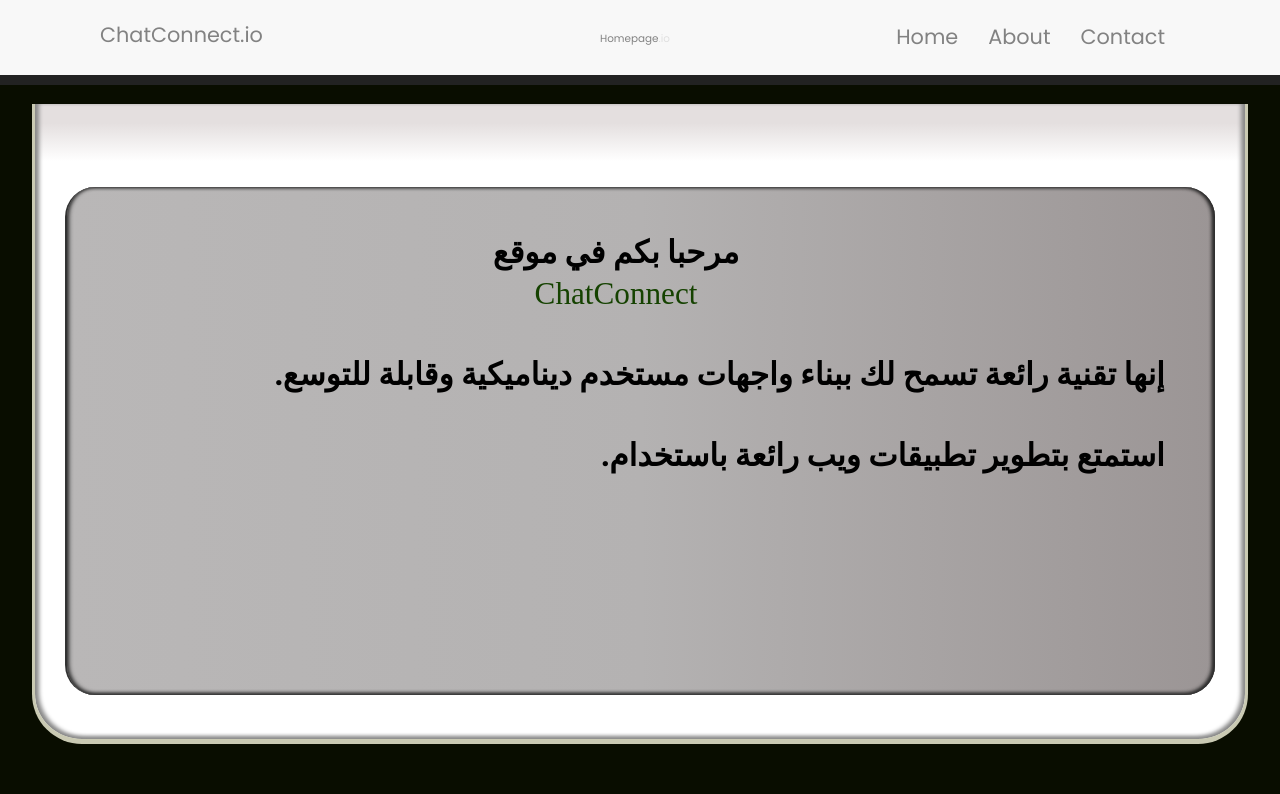
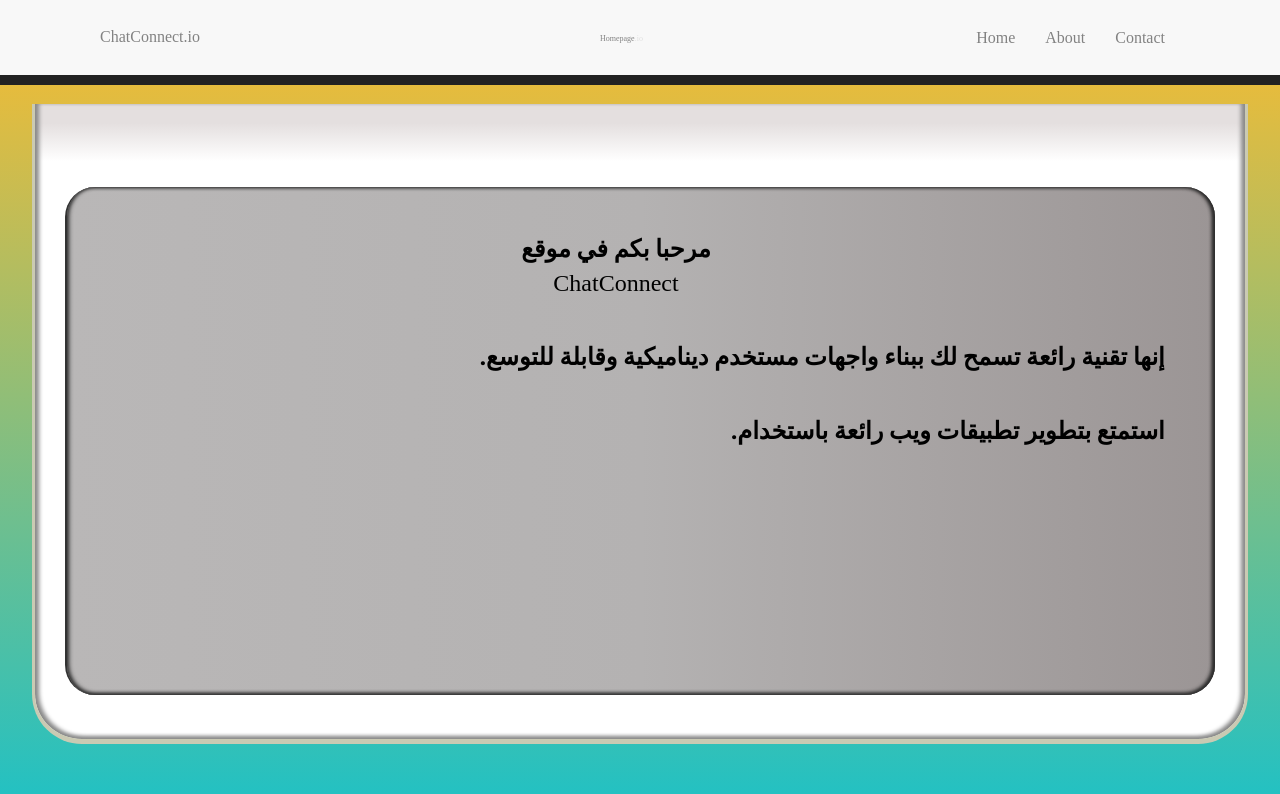
Before and after one commit to abdelrahman-yahia-zakaria/website-React, a React (Create React App) app: page / in a window 1280 px wide. Shown: the top 794 px of the page. Built offline with nearby package versions, Linux system fonts and the light colour scheme; a web font is replaced by a local one.

Commit message:
Project design

```diff
--- a/src/App.css
+++ b/src/App.css
@@ -32,11 +32,15 @@ object {
 
 
 body {
-  font-family: "Poppins", sans-serif;
-  font-size: 1.3rem;
-  background: #090d00;
-  margin: 0
-}
+  background: rgb(34, 193, 195);
+    background: linear-gradient(0deg,
+        rgba(34, 193, 195, 1) 0%,
+        rgba(253, 187, 45, 1) 100%);
+    font-family: "Odibee Sans", cursive;
+    background-repeat: no-repeat;
+    background-attachment: fixed;
+    background-size: 100% 100%;
+  }
 
 .container {
   width: 80%;
@@ -53,7 +57,7 @@ h1 {
   text-align: center;
 }
 
-.box-page {
+/* .box-page {
   position: fixed;
   border-radius: 2%;
   background-color: #e6e6e6;
@@ -66,6 +70,7 @@ h1 {
   font-weight: 600;
 }
 
+*/
 h2 {
   font-size: 3em;
   font-weight: 600;
@@ -76,10 +81,9 @@ h2 {
 
 p {
   margin: 10px;
-  font-family: "Decovar Regular24";
+  font-family: "Odibee Sans", cursive;
   font-variation-settings: 'INLN' 400, 'SWRM' 1000;
   font-weight: 400;
-  color: #154200;
 
 }
 
@@ -114,3 +118,25 @@ p {
   box-shadow: inset 2px -1px 4px #333, inset -2px -1px 4px #333,
     inset -2px 0px 4px #000;
 }
+.logo2 {
+  position: absolute;
+  top: 320px;
+  left: 1165px;
+  width: 240px;
+  height: 60px;
+  padding-left: 10px;
+  background: #222;
+  border-radius: 3px;
+  box-shadow: 1px 2px 2px;
+  transform: rotate(90deg);
+}
+
+.model {
+  clear: both;
+  display: inline-block;
+  font-family: sans-serif;
+  font-size: 28px;
+  color: #c22;
+  margin: 18px 5px;
+  text-shadow: 0 2px 1px #111, -1px -1px #333;
+}
--- a/src/App.js
+++ b/src/App.js
@@ -1,6 +1,6 @@
 import React, { Component } from "react";
 import { NavLink, Link } from "react-router-dom";
-import "./App.css"
+import "./App.css";
 
 // import { BurgerIcon } from './'
 import styled from "styled-components";
@@ -20,11 +20,10 @@ const Navigation = styled.header`
   .logo a {
     padding-top: 33px;
     display: flex;
-    // flex-direction: column;
-
     clear: both;
     padding-bottom: 30px;
     text-decoration: none;
+    font-family: "Odibee Sans", cursive;
 
     p2 {
       width: 500px;
@@ -43,7 +42,7 @@ const Navigation = styled.header`
       .letterhead {
         display: inline-block;
         line-height: 260%;
-        float: left;
+        font-family: "Odibee Sans", cursive;
       }
     }
   }
@@ -159,13 +158,13 @@ class App1 extends Component {
   constructor(props) {
     super(props);
     this.state = {
-      isExpanded: false
+      isExpanded: false,
     };
   }
   handleToggle(e) {
     e.preventDefault();
     this.setState({
-      isExpanded: !this.state.isExpanded
+      isExpanded: !this.state.isExpanded,
     });
   }
   render() {
@@ -175,21 +174,23 @@ class App1 extends Component {
       <Navigation>
         <div className="logo">
           <Link to="/">
-           <p2>ChatConnect.io</p2>
+            <p2>ChatConnect.io</p2>
             <em>
-
-              <div className="letterhead">
-                <span className="name">Homepage</span>
-                <span className="gray">.io</span>
+              <div className="loader">
+                <div className="letterhead">
+                  <span className="name">Homepage</span>
+                  <span className="gray">.io</span>
+                </div>
               </div>
             </em>
           </Link>
         </div>
+
         <nav className="nav">
           <i
             className="fa fa-bars"
             aria-hidden="true"
-            onClick={e => this.handleToggle(e)}
+            onClick={(e) => this.handleToggle(e)}
           />
           <ul className={`collapsed ${isExpanded ? "is-expanded" : ""}`}>
             <NavLink activeClassName="active" to="/">
--- a/src/index.js
+++ b/src/index.js
@@ -14,16 +14,13 @@ import "./App";
 const App = () => (
   <div>
     <App1 />
-
-
-
     <div class="screenFrame">
-    <div class="screenInset">
-      <Route exact={true} path="/" component={Home} />
-      <Route exaxt path="/about" component={About} />
-      <Route exact path="/contact" component={Contact} />
+      <div class="screenInset">
+        <Route exact={true} path="/" component={Home} />
+        <Route exaxt path="/about" component={About} />
+        <Route exact path="/contact" component={Contact} />
+      </div>
     </div>
-  </div>
   </div>
 );
 
```
Also changed, not shown: 2 other files (tests, documents, lock files or other folders).
